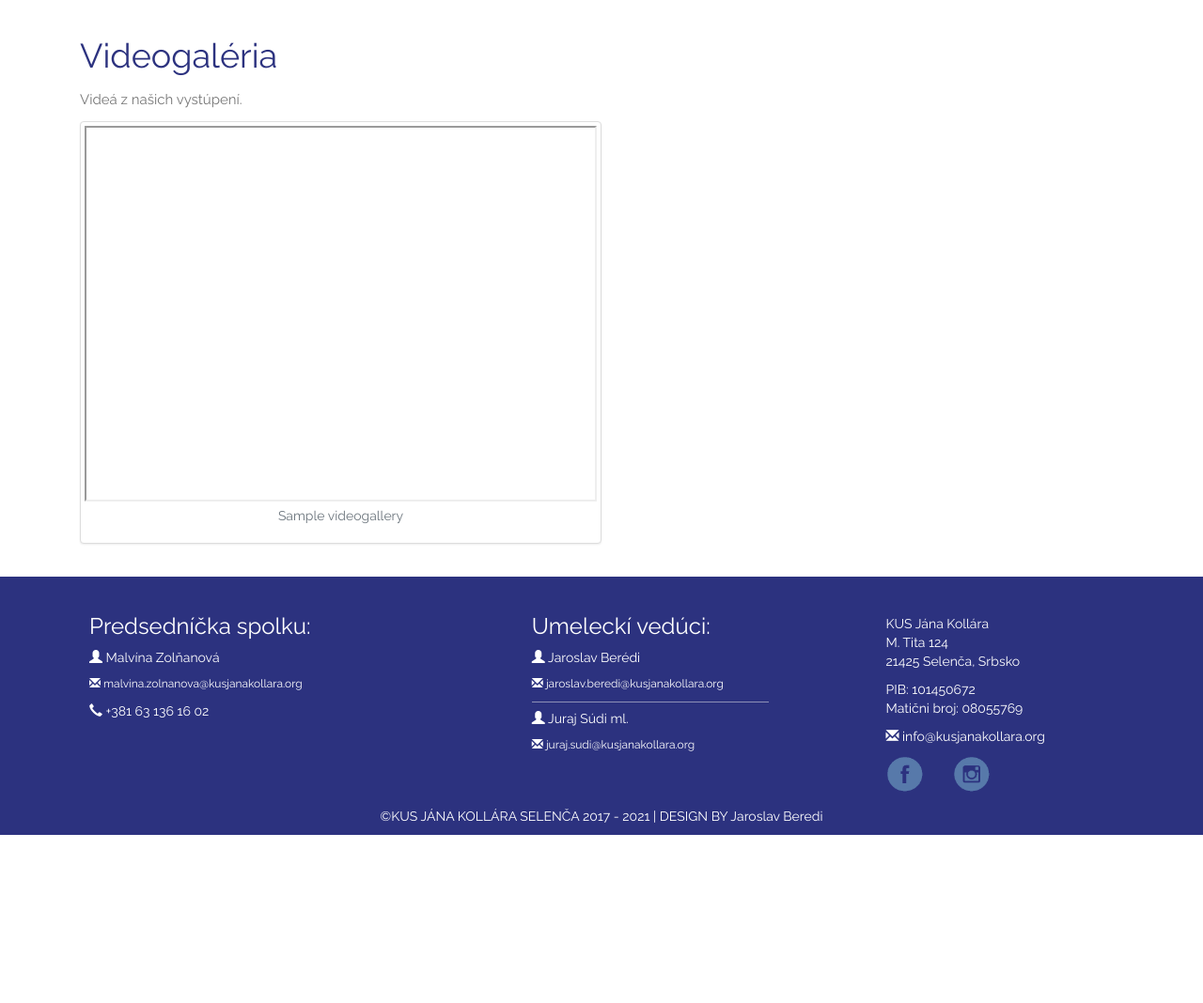
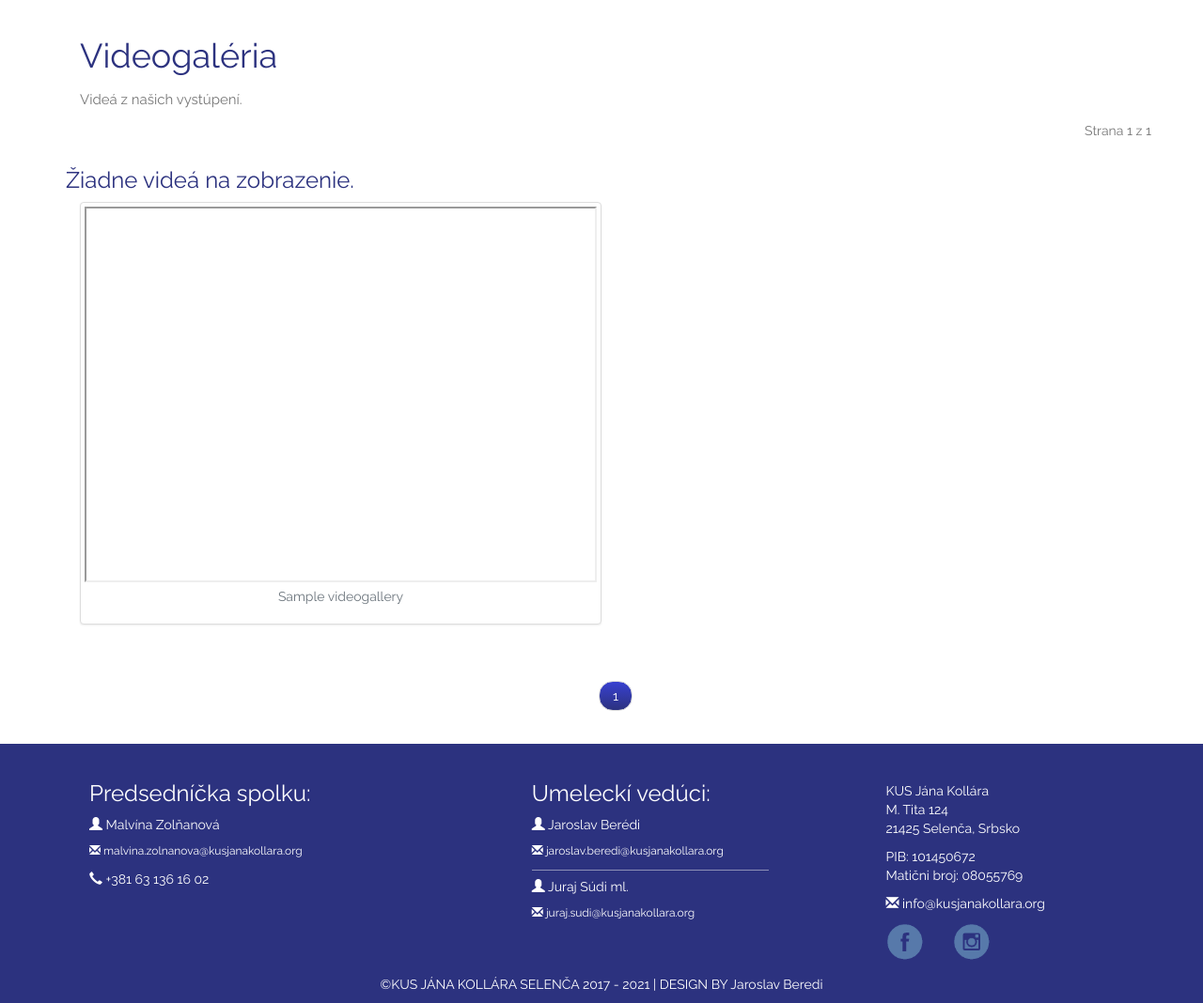
Before and after one commit to beredi/KUS-CMS, a PHP site: page /videogallery in a window 1280 px wide. Shown: the part 92-1160 px from the top of the page at 94% size. Before the commit the page ends 981 px from the top, so only its background shows below. Run offline with PHP 8.4, Linux system fonts and the light colour scheme; tables that the repository leaves empty or names only in its code hold one stand-in row (values such as "Sample post"); some libraries are stand-ins or nearby versions.

Commit message:
Pagination videogallery

```diff
--- a/videogallery.php
+++ b/videogallery.php
@@ -8,21 +8,85 @@ include 'includes/header.php';
     ?>
     <!--CONTENT-->
     <div class="container">
-        <h1>Videogaléria<br>
-            <small>Videá z našich vystúpení.</small></h1>
-        <div class="row photoGallery">
 
 	        <?php
 
-	        try{
+	        try {
+		        include 'dashboard/includes/db.php';
+		        $posts_by_page = 6;
+		        // POSTS COUNTER
+		        $queryCounter = "SELECT * FROM videogallery";
+		        $send_info = $connection->prepare($queryCounter);
+		        $send_info->execute();
+		        $countPosts = $send_info->rowCount();
+		        $countPages = ceil($countPosts / $posts_by_page);
 
-		        include 'dashboard/includes/db.php';
-		        $query = "SELECT * FROM videogallery ORDER BY id DESC";
+
+		        if (isset($_GET['page'])) {
+			        $page = $_GET['page'];
+		        } else {
+			        $page = '';
+		        }
+
+		        if ($page == '' || $page == 1) {
+			        $page_1 = 0;
+			        $currentPage = 1;
+		        } else {
+			        $page_1 = ($page * $posts_by_page) - $posts_by_page;
+			        $currentPage = $page;
+		        }
+	        }
+	        catch (Exception $e) {
+	            echo  $e;
+	        }
+		        ?>
+        <div class="row">
+            <div class="col-lg-12">
+                <h1 class="float-left">Videogaléria<br>
+                    <small class="float-left">Videá z našich vystúpení.</small></h1>
+            </div>
+        </div>
+        <div class="row">
+            <div class="col-lg-offset-10 col-lg-2">
+                <p class="text-right text-muted">Strana <?=$currentPage?> z <?=$countPages?></p>
+            </div>
+        </div>
+        <div class="row photoGallery">
+            <?php
+            try {
+	            include 'dashboard/includes/db.php';
+	            $posts_by_page = 6;
+	            // POSTS COUNTER
+	            $queryCounter = "SELECT * FROM videogallery";
+	            $send_info = $connection->prepare($queryCounter);
+	            $send_info->execute();
+	            $countPosts = $send_info->rowCount();
+	            $countPosts = ceil($countPosts / $posts_by_page);
+
+	            // GET POSTS
+
+	            if(isset($_GET['page'])){
+		            $page = $_GET['page'];
+	            }
+	            else{
+		            $page = '';
+	            }
+
+	            if($page == '' || $page == 1){
+		            $page_1 = 0;
+	            }
+	            else{
+		            $page_1 = ($page * $posts_by_page) - $posts_by_page;
+	            }
+		        $query = "SELECT * FROM videogallery ORDER BY id DESC LIMIT ".$page_1.", ".$posts_by_page;
 
 		        $send_info = $connection->prepare($query);
+	            $count = $send_info->rowCount();
 
 		        $send_info->execute();
-
+	            if($count==0){
+		            echo "<h3>Žiadne videá na zobrazenie.</h3>";
+	            }
 		        while ($row = $send_info->fetch(PDO::FETCH_ASSOC)){
 		            ?>
 
@@ -42,6 +106,30 @@ include 'includes/header.php';
 
 	        ?>
         </div>
+        <div class="row" style="margin-top: 20px">
+            <ul class="pager">
+			    <?php
+			    $page = 1;
+			    if(isset($_GET['page'])){
+				    $page = $_GET['page'];
+			    }
+			    for ($i = 1; $i <= $countPages; $i++){
+				    if ($i == $page){
+					    ?>
+                        <li><a href="videogallery?page=<?=$i?>" class="active-page"><?=$i?></a></li>
+					    <?php
+				    }
+				    else{
+					    ?>
+                        <li><a href="videogallery?page=<?=$i?>"><?=$i?></a></li>
+					    <?php
+				    }
+			    }
+			    ?>
+            </ul>
+
+        </div>
+
 
     </div>
 </div>
```
